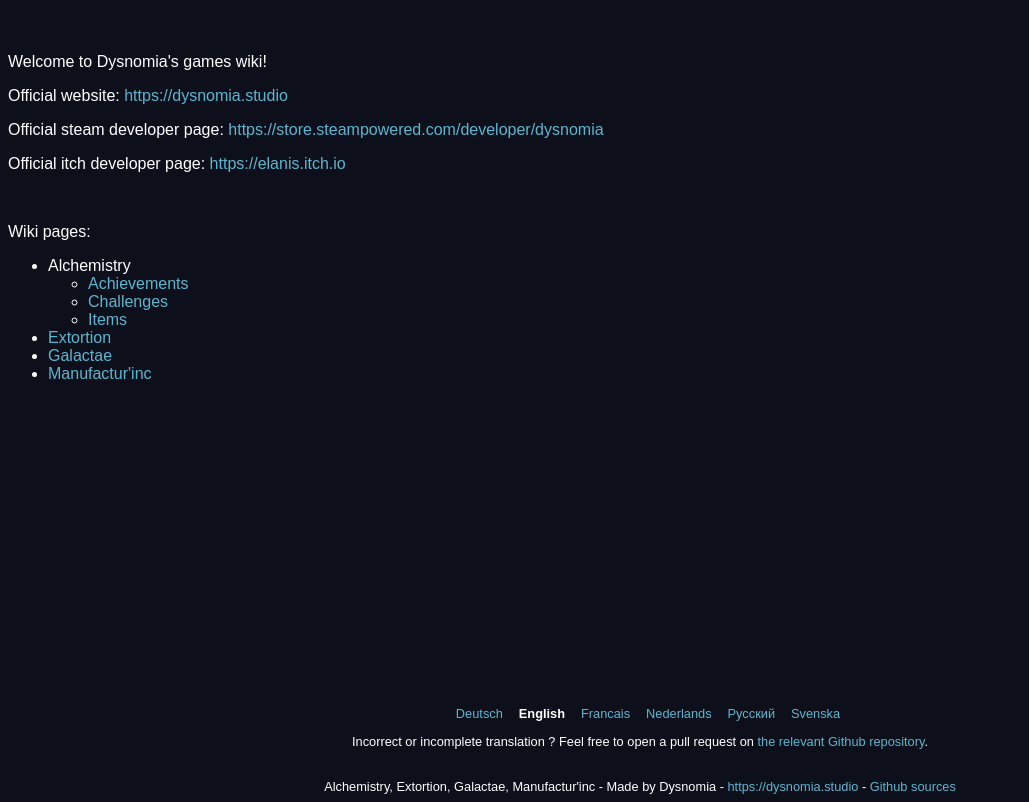
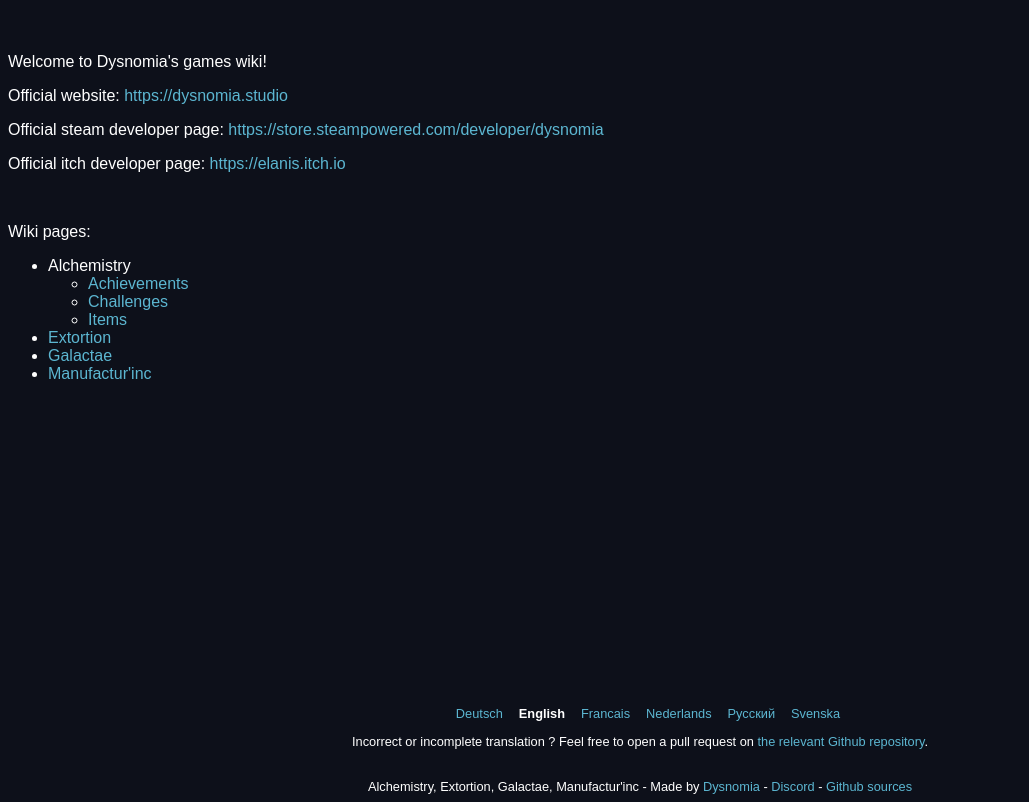
Before and after one commit to Dysnomia-Studio/dysnomia-wiki, an Astro site: page / in a window 1280 px wide. Shown: the part 75-877 px from the top of the page, without its empty margins (0-1029 px from the left). Built offline with nearby package versions, Linux system fonts and the light colour scheme; Astro itself is replaced by a stand-in of ours.

Commit message:
Update footer links

```diff
--- a/src/components/Footer/index.astro
+++ b/src/components/Footer/index.astro
@@ -6,5 +6,5 @@ import LanguagePicker from '/src/components/LanguagePicker/index.astro';
 <footer>
 	<LanguagePicker/>
 	<div>Incorrect or incomplete translation ? Feel free to open a pull request on <a href="https://github.com/search?q=topic%3Ai18n+org%3ADysnomia-Studio&type=repositories"  target="_blank" rel="noopener noreferrer"> the relevant Github repository</a>.<br /><br /><br />
-	<div>Alchemistry, Extortion, Galactae, Manufactur'inc - Made by Dysnomia - <a href="https://dysnomia.studio" target="_blank" rel="noopener noreferrer">https://dysnomia.studio</a> - <a href="https://github.com/Dysnomia-Studio/dysnomia-wiki" target="_blank" rel="noopener noreferrer">Github sources</a></div>
+	<div>Alchemistry, Extortion, Galactae, Manufactur'inc - Made by <a href="https://dysnomia.studio" target="_blank" rel="noopener noreferrer">Dysnomia</a> - <a href="https://discord.com/invite/c8aARey">Discord</a> - <a href="https://github.com/Dysnomia-Studio/dysnomia-wiki" target="_blank" rel="noopener noreferrer">Github sources</a></div>
 </footer>
```
